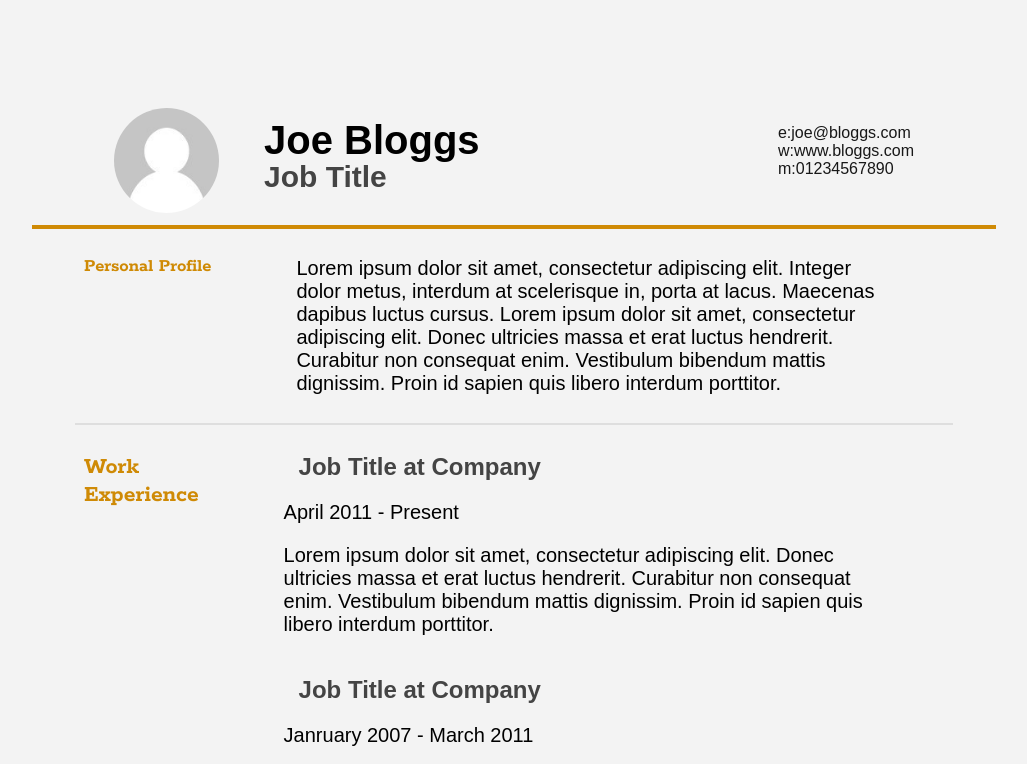
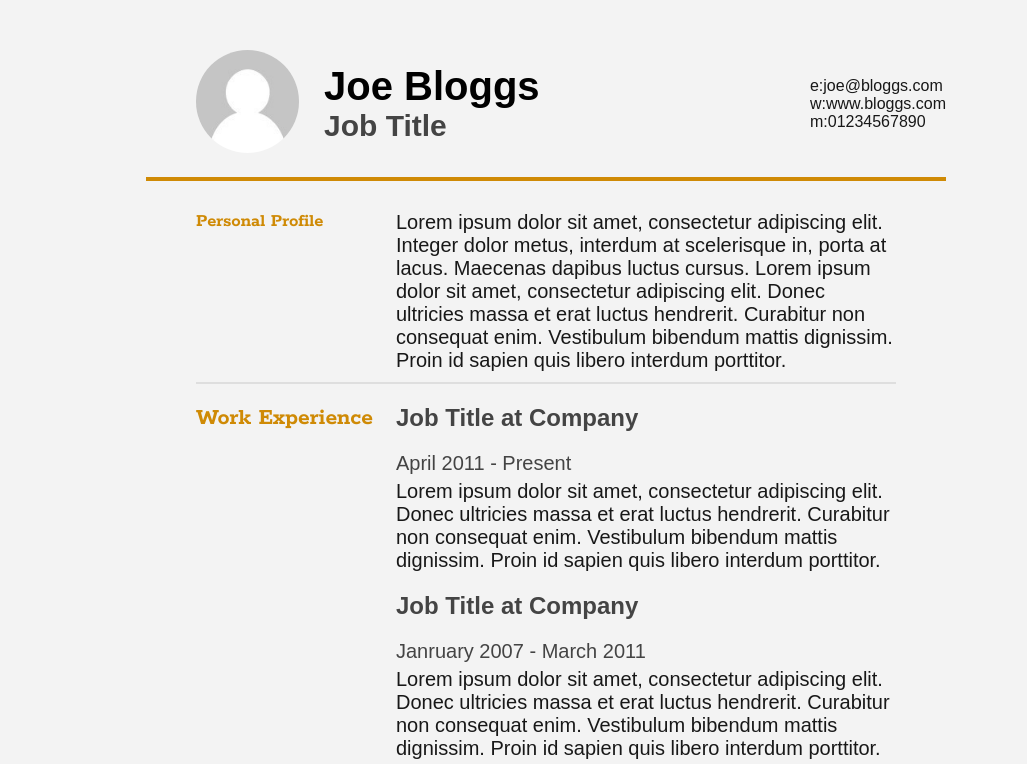
Before and after one commit to Kenzie-Academy-Brasil-Developers/estilizar-curriculo-sprint-2-hirtonsantos, a plain HTML site: page index.html in a window 1280 px wide. Shown: the top 764 px of the page, without its empty margins (94-1121 px from the left). Drawn offline with Linux system fonts and the light colour scheme.

Commit message:
refazendo o projeto do 0

```diff
--- a/index.html
+++ b/index.html
@@ -10,9 +10,6 @@
 <link href='https://fonts.googleapis.com/css?family=Rokkitt:400,700|Lato:400,300' rel='stylesheet' type='text/css'>
 <link type="text/css" rel="stylesheet" href="style.css">
 
-<!--[if lt IE 9]>
-<script src="//html5shiv.googlecode.com/svn/trunk/html5.js"></script>
-<![endif]-->
 </head>
 <body id="top">
 <div id="cv" >
@@ -34,12 +31,12 @@
 			</ul>
 		</div>
 		<div class="clear"></div>
-		<hr>
+
 	</div>
 
 	<div id="mainArea">
-		<section>
-			<article>
+		<section class="teste-mae">
+			<article id="teste">
 				<div class="sectionTitle">
 					<h1>Personal Profile</h1>
 				</div>
@@ -51,15 +48,13 @@
 			<div class="clear"></div>
 		</section>
 
-		<hr class="a">
-
 		<section>
 			<div class="sectionTitle">
 				<h1>Work Experience</h1>
 			</div>
 
 			<div class="sectionContent">
-				<article id="oi">
+				<article>
 					<h2>Job Title at Company</h2>
 					<p class="subDetails">April 2011 - Present</p>
 					<p>Lorem ipsum dolor sit amet, consectetur adipiscing elit. Donec ultricies massa et erat luctus hendrerit. Curabitur non consequat enim. Vestibulum bibendum mattis dignissim. Proin id sapien quis libero interdum porttitor.</p>
@@ -80,8 +75,6 @@
 			<div class="clear"></div>
 		</section>
 
-		<hr class="a">
-
 		<section>
 			<div class="sectionTitle">
 				<h1>Key Skills</h1>
@@ -101,8 +94,6 @@
 			</div>
 			<div class="clear"></div>
 		</section>
-
-		<hr class="a">
 
 		<section>
 			<div class="sectionTitle">
--- a/style.css
+++ b/style.css
@@ -1,106 +1,112 @@
 html, body {
 	background-color: #f3f3f3;
-	font-family: Arial, Helvetica, sans-serif;
-	display: block;
-	width: 1200px;
+    font-family: Arial, Helvetica, sans-serif;
+    width: 800px;
+    margin-inline: auto;
 }
 
-.clear {
-	clear: both;
+.mainDetails {
+	display: flex;
+    align-items: center;
+    margin: 50px 0px 30px 0px;
+    padding-bottom: 20px;
+    border-bottom: 4px solid #cf8a05;
+}
+
+.mainDetails h1, h2#a{
+	margin: 0px;
+}
+
+.mainDetails #contactDetails{
+	margin-inline-start: auto;
+	color: #181818;
+}
+
+.mainDetails #contactDetails ul {
+	list-style-type: none;
+}
+
+#headshot {
+	margin: 0px 0px 0px 50px;
+}
+
+figure#headshot img {
+	width: 80.5%;
+    height: 100%;
+	border-radius: 60%;
+}
+
+h2 {
+	color: #444444;
+	font-family: Arial, Helvetica, sans-serif;
+}
+
+#a {
+	margin: 0px;
+}
+
+
+.name {
+	font-size: 20px;
+	font-family: Arial, Helvetica, sans-serif;
+}
+
+.sectionTitle {
+	color: #cf8a05;
+	font-family: 'Rokkitt', serif;
+}
+
+p {
+	color: #181818;
+	width: 100%;
+    font-size: 20px;
+    margin: 0px;
+}
+
+.keySkills {
+	column-count: 3;
+	padding: 0px;
+}
+
+.keySkills li {
+	list-style-type: none;
+}
+
+#mainArea {
+	display: flex;
+	flex-direction: column;
+	margin-inline: auto;
+	width: 700px;
 }
 
 section {
 	display: flex;
+	flex-direction: row;
+	border-top: #dedede solid 2px;
+	margin-bottom: 10px;
 }
 
-figure#headshot {
-	width: 12.5%;
-	float: left;
-	margin: 100px 0px 0px 200px;
-}
-
-figure#headshot img {
-    width: 70%;
-    height: 100%;
-	border-radius: 60%;
-}
-
-hr {
-	width: 80%;
-	color: #cf8a05;
-	border: 2px solid;
-}
-
-hr.a{
-	width: 73%;
-	color: #dedede;
-	border: 1px solid;
-}
-
-h2 {
-	margin-left: 100px;
-	color: #444444;
-	font-family: Arial, Helvetica, sans-serif;
-}
-
-h2#a {
-	margin-left: 0px;
-	font-family: Arial, Helvetica, sans-serif;
-}
-
-.name {
-	float: left;
-	margin: 100px 0px 0px 0px;
-	line-height: 10px;
-	font-size: 20px;
-	font-family: Arial, Helvetica, sans-serif;
-}
-
-#contactDetails {
-	float: right;
-	margin-top: 100px;
-	margin-right: 200px;
-	color: #181818;
-}
-
-ul.demo {
-	list-style-type: none;
-}
-
-
 .sectionTitle {
-	float: left;
-	font-size: auto;
-	color: #cf8a05;
-	margin-left: 158px;
-	font-family: 'Rokkitt', serif;
-}
-
-.sectionTitle h1 {
-	margin-left: 12px;
-}
-
-
-p {
-	width: 65%;
-	font-size: 20px;
-	margin-left: 85px;
-}
-
-.keySkills {
-	column-count: 3;
-	padding-left: 100px;
-	padding-right: 500px;
-}
-
-.keySkills li {
-	width: max-content;
-	list-style-type: none;
+	width: 200px;
 }
 
 .sectionContent {
-	/* float: right;
-	width: 72.5%; */
-	display: flex;
-    flex-direction: column;
+	width: 500px;
 }
+
+.teste-mae {
+	border-top: none;
+}
+
+article#teste {
+    display: flex;
+}
+
+article#teste h1{
+	margin: 0px;
+}
+
+p.subDetails {
+    color: #444444;
+	margin-bottom: 5px;
+}
```
